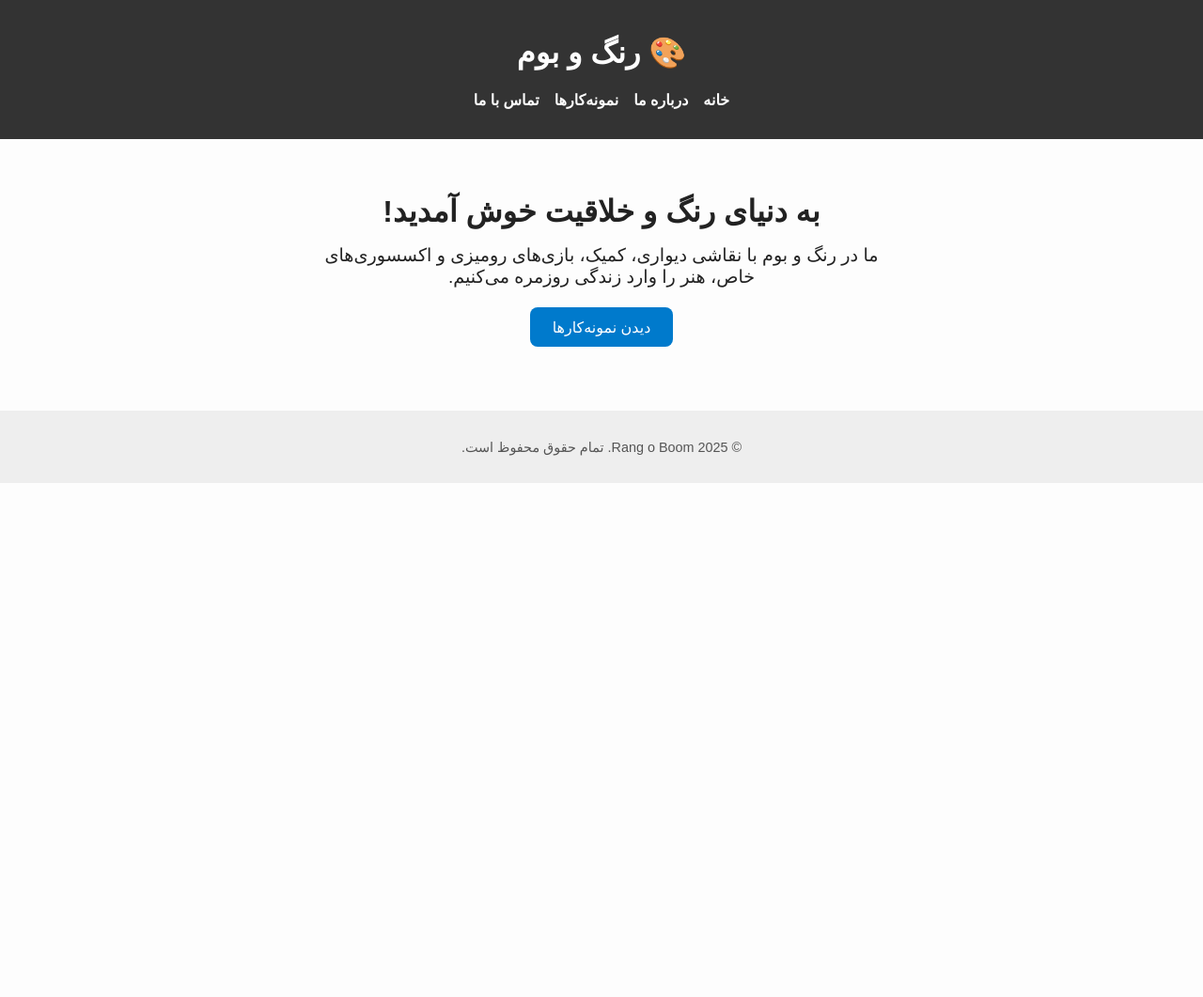
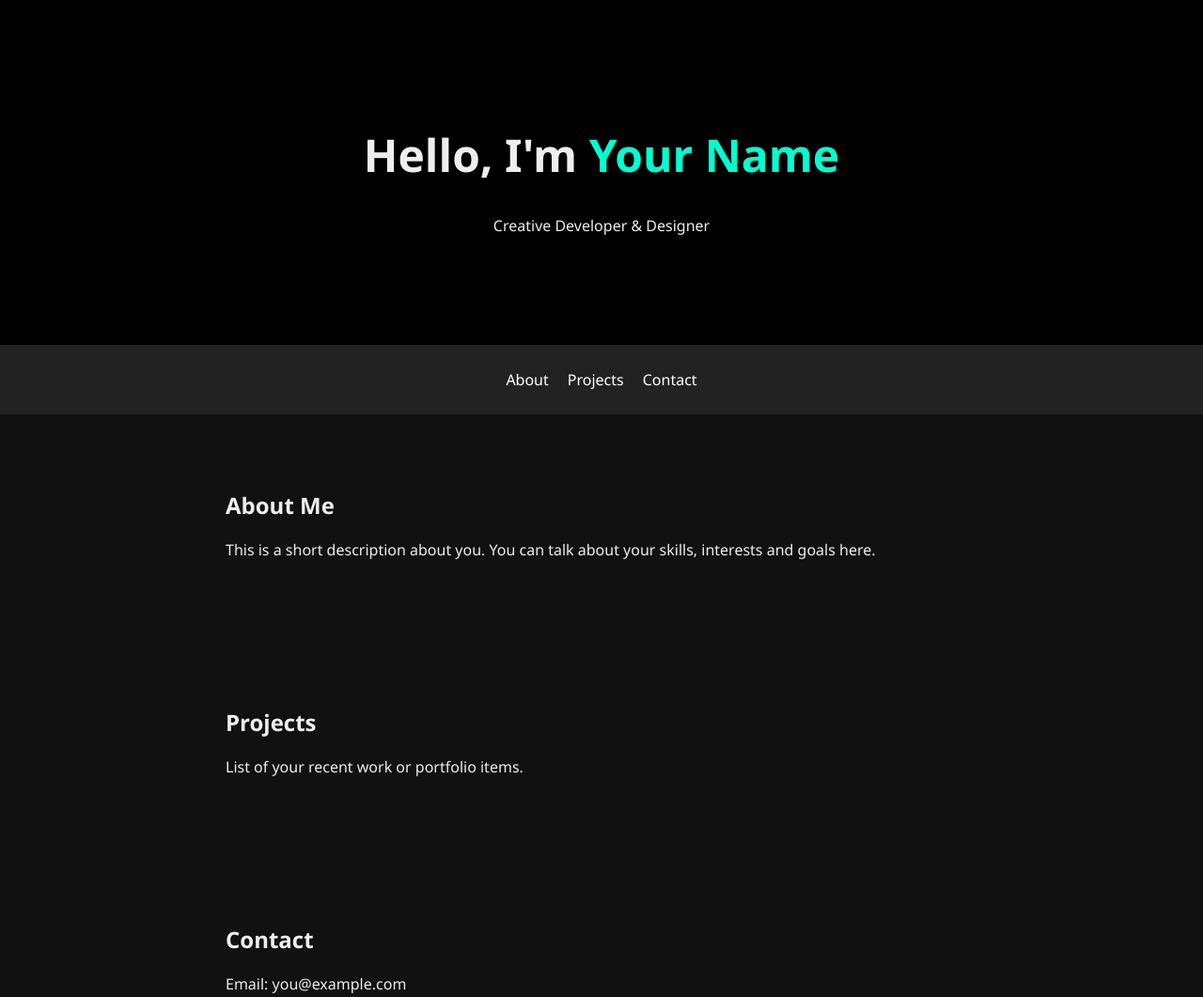
Before and after one commit to SAKHTPOT/skis, a website: page index.html in a window 1280 px wide. Shown: the top 1061 px of the page at 94% size. Before the commit the page ends 800 px from the top, so only its background shows below. Drawn offline with Linux system fonts and the light colour scheme.

Commit message:
Add files via upload

```diff
--- a/index.html
+++ b/index.html
@@ -1,34 +1,47 @@
+
 <!DOCTYPE html>
-<html lang="fa" dir="rtl">
+<html lang="en">
 <head>
   <meta charset="UTF-8" />
-  <meta name="viewport" content="width=device-width, initial-scale=1.0"/>
-  <title>رنگ و بوم | Rang o Boom</title>
+  <meta name="viewport" content="width=device-width, initial-scale=1.0" />
+  <title>My Portfolio</title>
   <link rel="stylesheet" href="style.css" />
 </head>
 <body>
-  <header>
-    <h1>🎨 رنگ و بوم</h1>
-    <nav>
-      <ul>
-        <li><a href="index.html">خانه</a></li>
-        <li><a href="about.html">درباره ما</a></li>
-        <li><a href="portfolio.html">نمونه‌کارها</a></li>
-        <li><a href="contact.html">تماس با ما</a></li>
-      </ul>
-    </nav>
+  <header class="hero">
+    <div class="hero-content">
+      <h1>Hello, I'm <span class="highlight">Your Name</span></h1>
+      <p>Creative Developer & Designer</p>
+    </div>
   </header>
 
-  <main>
-    <section class="intro">
-      <h2>به دنیای رنگ و خلاقیت خوش آمدید!</h2>
-      <p>ما در رنگ و بوم با نقاشی دیواری، کمیک، بازی‌های رومیزی و اکسسوری‌های خاص، هنر را وارد زندگی روزمره می‌کنیم.</p>
-      <a href="portfolio.html" class="btn">دیدن نمونه‌کارها</a>
-    </section>
-  </main>
+  <nav class="navbar">
+    <ul>
+      <li><a href="#about">About</a></li>
+      <li><a href="#projects">Projects</a></li>
+      <li><a href="#contact">Contact</a></li>
+    </ul>
+  </nav>
+
+  <section id="about" class="section">
+    <h2>About Me</h2>
+    <p>This is a short description about you. You can talk about your skills, interests and goals here.</p>
+  </section>
+
+  <section id="projects" class="section">
+    <h2>Projects</h2>
+    <p>List of your recent work or portfolio items.</p>
+  </section>
+
+  <section id="contact" class="section">
+    <h2>Contact</h2>
+    <p>Email: you@example.com</p>
+  </section>
 
   <footer>
-    <p>&copy; 2025 Rang o Boom. تمام حقوق محفوظ است.</p>
+    <p>&copy; 2025 Your Name</p>
   </footer>
+
+  <script src="script.js"></script>
 </body>
 </html>
--- a/style.css
+++ b/style.css
@@ -45,79 +45,3 @@ footer {
   font-size: 0.9em;
   color: #777;
 }
-/* فونت پیش‌فرض */
-body {
-  font-family: sans-serif;
-  margin: 0;
-  padding: 0;
-  direction: rtl;
-  background-color: #fdfdfd;
-  color: #222;
-}
-
-/* هدر */
-header {
-  background-color: #333;
-  color: white;
-  padding: 1rem;
-  text-align: center;
-}
-
-nav ul {
-  list-style: none;
-  padding: 0;
-  display: flex;
-  justify-content: center;
-  gap: 1rem;
-  margin-top: 1rem;
-}
-
-nav a {
-  color: #fff;
-  text-decoration: none;
-  font-weight: bold;
-}
-
-nav a:hover {
-  text-decoration: underline;
-}
-
-/* بخش مقدمه */
-.intro {
-  padding: 2rem;
-  text-align: center;
-}
-
-.intro h2 {
-  font-size: 2rem;
-  margin-bottom: 1rem;
-}
-
-.intro p {
-  font-size: 1.2rem;
-  max-width: 600px;
-  margin: 0 auto 2rem;
-}
-
-.btn {
-  background-color: #007acc;
-  color: white;
-  padding: 0.8rem 1.5rem;
-  text-decoration: none;
-  border-radius: 8px;
-  font-size: 1rem;
-}
-
-.btn:hover {
-  background-color: #005e99;
-}
-
-/* فوتر */
-footer {
-  background-color: #eee;
-  text-align: center;
-  padding: 1rem;
-  margin-top: 3rem;
-  font-size: 0.9rem;
-  color: #555;
-}
```
